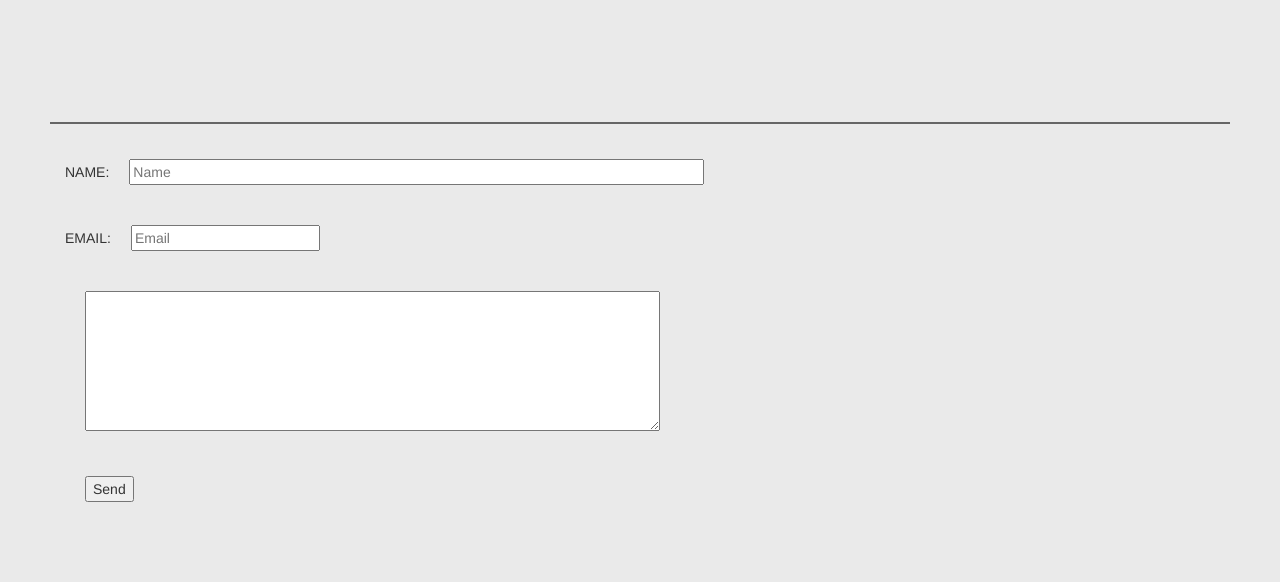
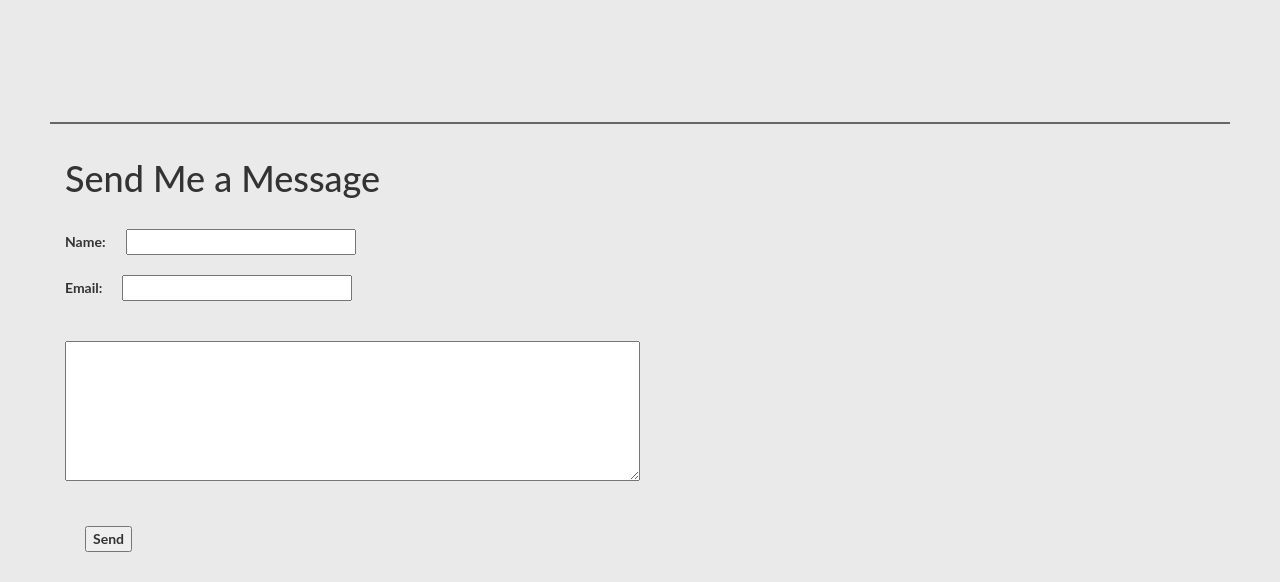
Before and after one commit to tylergaugler16/tylergaugler16.github.io, a website: page index.html in a window 1280 px wide. Shown: the part 2124-2706 px from the top of the page. Drawn offline with nearby package versions, Linux system fonts and the light colour scheme.

Commit message:
styling and updated form

```diff
--- a/css/style.scss
+++ b/css/style.scss
@@ -18,6 +18,7 @@ $gray: 		#eaeaea;
    	  	background: rgba(0, 0, 0, 0.5);
 		color:white;
 		font-size: 4em;
+		font-family: 'Lato',sans-serif;
 		margin-left: 30px;
 		padding:5px;
 	}
@@ -43,6 +44,7 @@ $gray: 		#eaeaea;
 			margin-top:3%;
 			font-size:4em;
 			color:white;
+			font-family: 'Lato',sans-serif;
 		}
 	}
 	.about{
@@ -54,8 +56,12 @@ $gray: 		#eaeaea;
 		padding:10px;
 		text-align: center;
 		p{
+			padding:20px;
 			color:$dark-gray;
 			font-size: 1.5em;
+			font-family: 'Lato',sans-serif;
+			border-left: 3px solid $dark-gray;
+			font-style: oblique;
 		}
 	}
 }
@@ -69,6 +75,7 @@ $gray: 		#eaeaea;
 	button{
 		display:inline-block;
 		margin-right:100px;
+		font-family: 'Lato',sans-serif;
 	}
 }
 
@@ -170,6 +177,8 @@ $gray: 		#eaeaea;
 	margin:50px;
 	margin-top: 0px;
 	height:500px;
+	font-family: 'Lato',sans-serif;
+	font-weight:bold;
 	input{
 		margin:20px;
 	}
@@ -177,9 +186,15 @@ $gray: 		#eaeaea;
 		margin:20px;
 	}
 	#name{
-		width:50%;
+		width:20%;
+	}
+	#email{
+		margin-top: 0;
+		width:20%;
 	}
 	#message{
+		font-weight: normal;
+		margin-left: 0;
 		width:50%;
 		height:10em;
 	}
--- a/index.html
+++ b/index.html
@@ -38,7 +38,7 @@
 
 
   <div class="container-fluid about">
-    <p>Hey! I'm a student at Queens College studying computer science, looking for employment as a fullstack web developer. I love playing sports like football, basketball, volleyball, bike riding, rock climbing, and pretty much anything else that involves competition. I enjoy helping out with the kids program every friday afternoon, ocassionally leading bible studies, and playing the drums at the church I attend. If you have any questions for me or would like to reach out to me, send me message via the form below.</p>
+    <p>Hey! I'm a student at Queens College studying computer science, looking for employment as a fullstack web developer. I love playing sports such as football, volleyball, bike riding, rock climbing. I enjoy helping out with the kids program every friday afternoon, ocassionally leading bible studies, and playing the drums at the church I attend. If you have any questions for me or would like to reach out to me, send me message via the form below.</p>
   </div>
 </div>
 
@@ -100,15 +100,14 @@
 </div>
 
 <div class="container-fluid form">
+  <h1>Send Me a Message</h1>
 
-
-<form action="//formspree.io/tylergaugler16@gmail.com"
-      method="POST">
-    NAME:<input id="name" type="text" name="name" placeholder="Name"><br>
-    EMAIL:<input type="text" name="_replyto" placeholder="Email" /><br>
-   <textarea name="_replyto" id="message" type="email" col="50"></textarea><br>
-    <input type="submit" value="Send">
-</form>
+  <form action="https://formspree.io/tylergaugler16@gmail.com" method="POST">
+      Name:<input id="name" type="text" name="name"><br>
+      Email:<input id ="email" type="text" name="_replyto"><br>
+     <textarea name="_replyto" id="message" type="email" col="50"></textarea><br>
+      <input type="submit" value="Send">
+  </form>
 </div>
 
 
```
Also changed, not shown: css/style.css, 1 other file.
